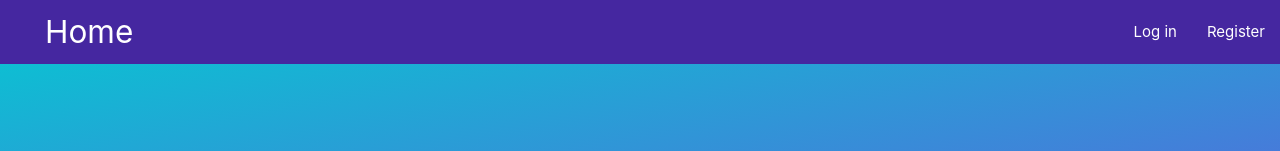
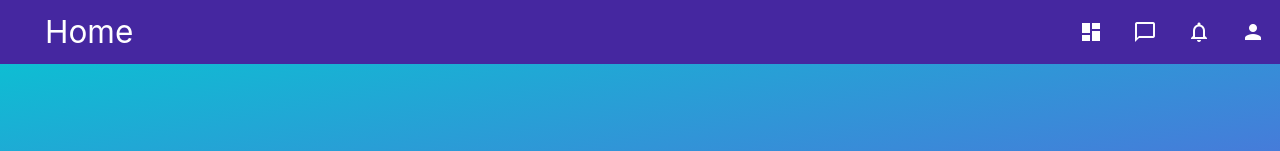
Before and after one commit to rarress/brollo, a React (Create React App) app in the folder client/: page / in a window 1280 px wide. Shown: the top 151 px of the page. Built offline with nearby package versions, Linux system fonts and the light colour scheme; no server answers.

Commit message:
add topnav

```diff
--- a/client/src/components/App.js
+++ b/client/src/components/App.js
@@ -3,8 +3,9 @@ import { Route, Switch } from 'react-router-dom'
 import axios from 'axios'
 import './App.css'
 
-import Topnav from './Topnav'
-import Home from './HomeNotLogged'
+import TopnavNotLogged from './TopnavNotLogged'
+import TopnavLogged from './TopnavLogged'
+import HomeNotLogged from './HomeNotLogged'
 import Login from './Login'
 import Register from './Register'
 import ErrorPage from './ErrorPage'
@@ -17,6 +18,7 @@ const App = () => {
       let userData = response.data
       if (!userData.error)
         setUser(userData)
+        console.log(userData);
     }).catch(function (error) {
       console.log('Error checking cookies');
     })
@@ -25,9 +27,9 @@ const App = () => {
 
   return (
     <>
-      <Topnav />
+      <TopnavLogged />
       <Switch>
-        <Route exact path='/' component={Home} />
+        <Route exact path='/' component={HomeNotLogged} />
         <Route path='/login' component={Login} />
         <Route path='/register' component={Register} />
         <Route path='/error' component={ErrorPage} />
--- /dev/null
+++ b/client/src/components/TopnavLogged/index.js
@@ -0,0 +1,31 @@
+import React from 'react'
+import { Navbar, NavItem, Icon} from 'react-materialize'
+
+const Topnav = ({username}) => {
+    return(
+    <Navbar className='deep-purple darken-3' alignLinks="right" brand={<a id="topnavIcon" href="/"> Home </a>}>
+        <NavItem href='/boards'>
+            <Icon>
+                dashboard
+            </Icon>
+        </NavItem>
+        <NavItem href='/chat'>
+            <Icon>
+                chat_bubble_outline
+            </Icon>
+        </NavItem>
+        <NavItem href='/notifications'>
+            <Icon>
+                notifications_none
+            </Icon>
+        </NavItem>
+        <NavItem href={`/user/${username}`}>
+            <Icon>
+                person
+            </Icon>
+        </NavItem>
+    </Navbar>
+    )
+}
+
+export default Topnav
--- a/client/src/components/Topnav.js
+++ b/client/src/components/TopnavNotLogged/index.js
@@ -1,7 +1,7 @@
 import React from 'react'
 import { Navbar, NavItem} from 'react-materialize'
 
-const Home = () => {
+const Topnav = () => {
     return(
     <Navbar className='deep-purple darken-3' alignLinks="right" brand={<a id="topnavIcon" href="/"> Home </a>}>
         <NavItem href="/login">
@@ -14,4 +14,4 @@ const Home = () => {
     )
 }
 
-export default Home
+export default Topnav
```
Also changed, not shown: client/public/brollo.png (added).
